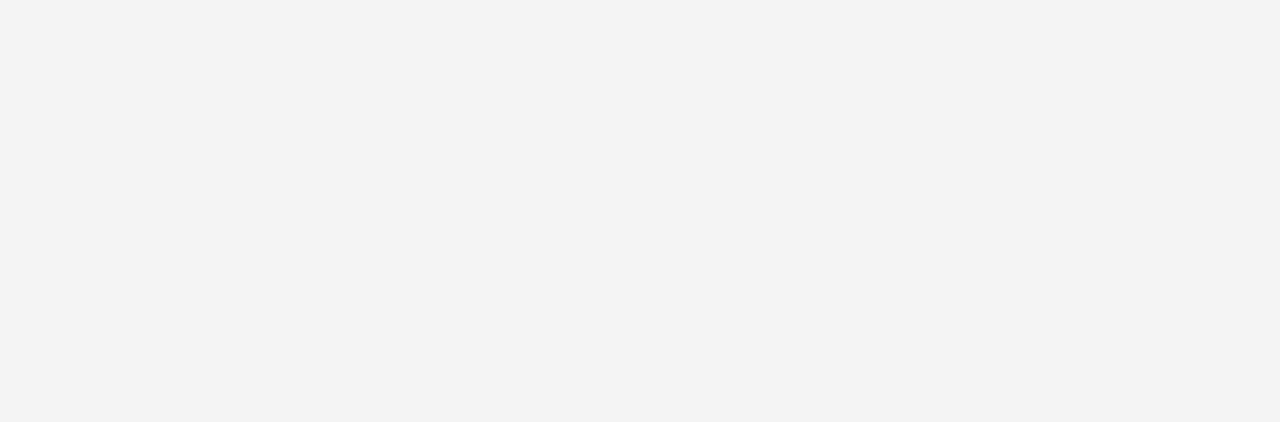
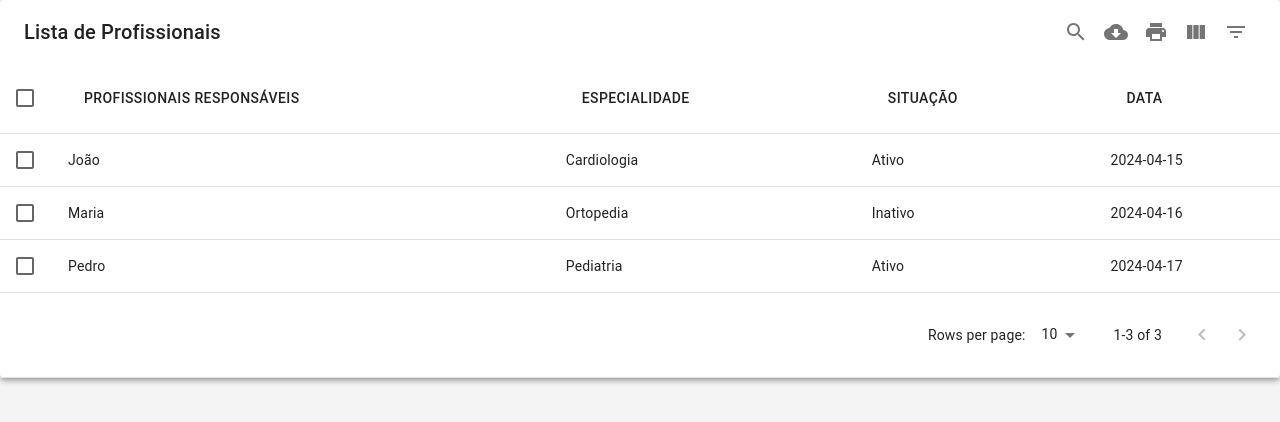
Before and after one commit to josibertopedro/smartClamps, a React (Create React App) app: page /relatorios in a window 1280 px wide. Before the commit this address had no page. Shown: the top 422 px of the page. Built offline with nearby package versions, Linux system fonts and the light colour scheme.

Commit message:
tela de relatorio começo

```diff
--- a/src/back/routes/route.js
+++ b/src/back/routes/route.js
@@ -10,6 +10,7 @@ import tutorial from '../../front/tutorial';
 import { BrowserRouter, Route, Routes } from "react-router-dom";
 import Tutorial from '../../front/tutorial';
 import Profile from '../../front/profile';
+import Relatorios from '../../front/relatorios';
 
 const firebaseConfig = {
   apiKey: "AIzaSyAxdPHSnBVV5idYyM7bQ94kfi7SVufqVtc",
@@ -35,6 +36,7 @@ function AppRoute() {
         <Route path="/tutorial" element={<Tutorial />} />
         <Route path="/suporte" element={<Suporte />} />
         <Route path="/profile" element={<Profile />} />
+        <Route path="/relatorios" element={<Relatorios />} />
 
       </Routes>
     </BrowserRouter>
--- /dev/null
+++ b/src/front/relatorios.jsx
@@ -0,0 +1,49 @@
+import React from 'react';
+import MUIDataTable from "mui-datatables";
+
+export default function Relatorios() {
+  const data = [
+    ["João", "Cardiologia", "Ativo", "2024-04-15"],
+    ["Maria", "Ortopedia", "Inativo", "2024-04-16"],
+    ["Pedro", "Pediatria", "Ativo", "2024-04-17"],
+    // Adicione mais linhas conforme necessário
+  ];
+
+  const columns = [
+    {
+      name: "Profissionais Responsáveis",
+      options: {
+        filter: true,
+      }
+    },
+    {
+      name: "Especialidade",
+      options: {
+        filter: true,
+      }
+    },
+    {
+      name: "Situação",
+      options: {
+        filter: true,
+      }
+    },
+    {
+      name: "Data",
+      options: {
+        filter: true,
+      }
+    },
+  ];
+
+  return (
+    <MUIDataTable
+      title={"Lista de Profissionais"}
+      data={data}
+      columns={columns}
+      options={{
+        filterType: 'checkbox',
+      }}
+    />
+  );
+}
```
